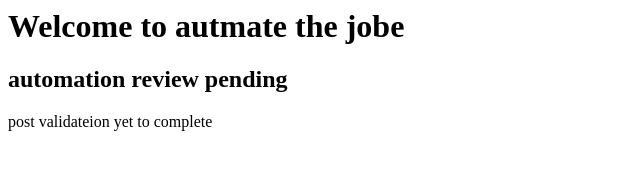
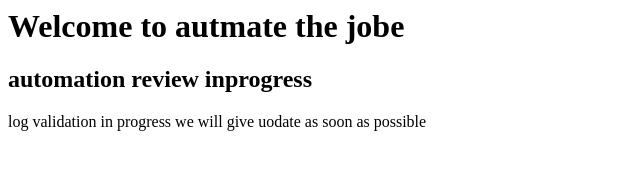
Before and after one commit to btgituser01/Jenkins_Job01, a plain HTML site: page index.html in a window 1280 px wide. Shown: the whole page, without its empty margins (0-640 px from the left). Drawn offline with Linux system fonts and the light colour scheme.

Commit message:
inprogress

```diff
--- a/index.html
+++ b/index.html
@@ -1,4 +1,4 @@
 <H1> Welcome  to autmate the jobe</H1>
 
-<H2> automation review pending </H2>
-<pr>post validateion yet to complete </pr>
+<H2> automation review inprogress </H2>
+<pr>log validation in progress we will give uodate  as soon as possible </pr>
```
